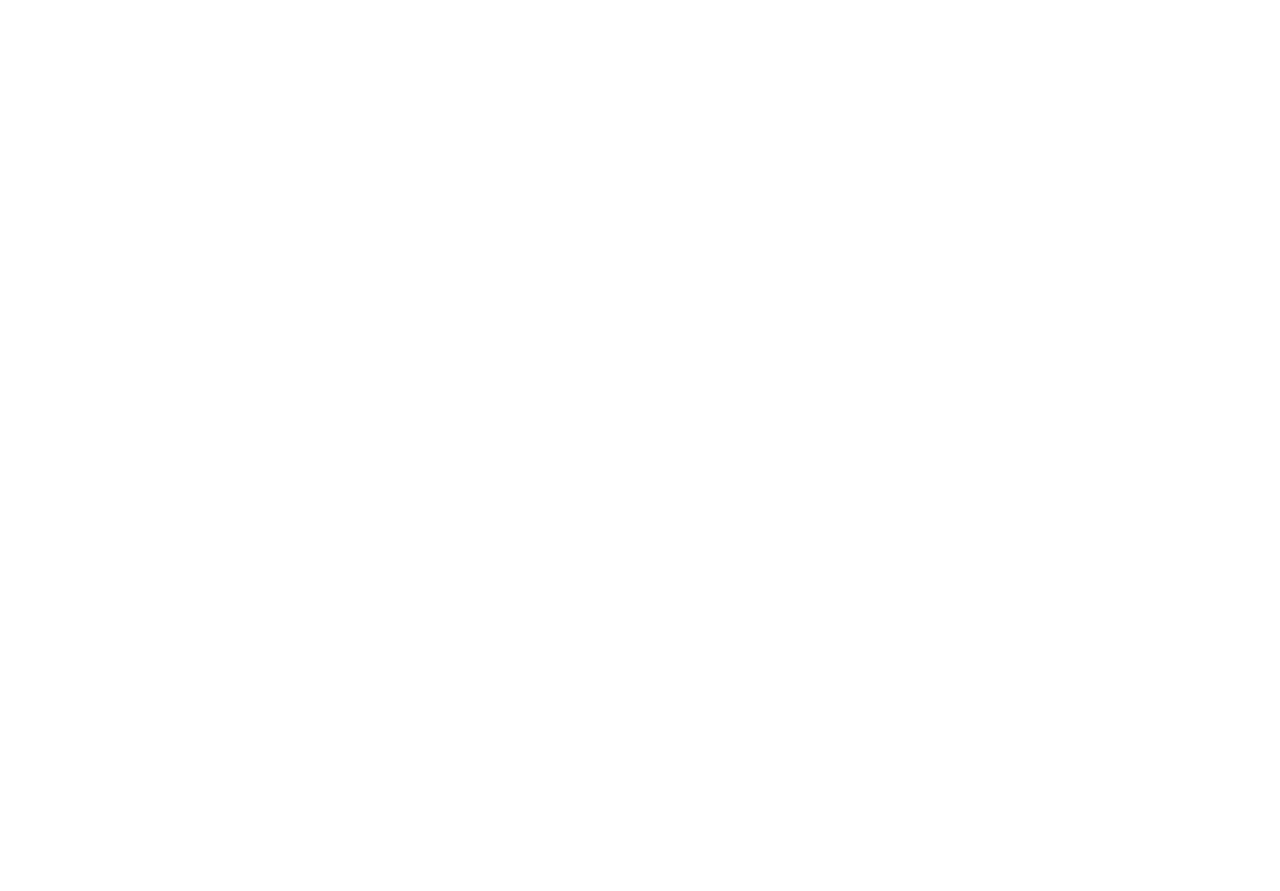
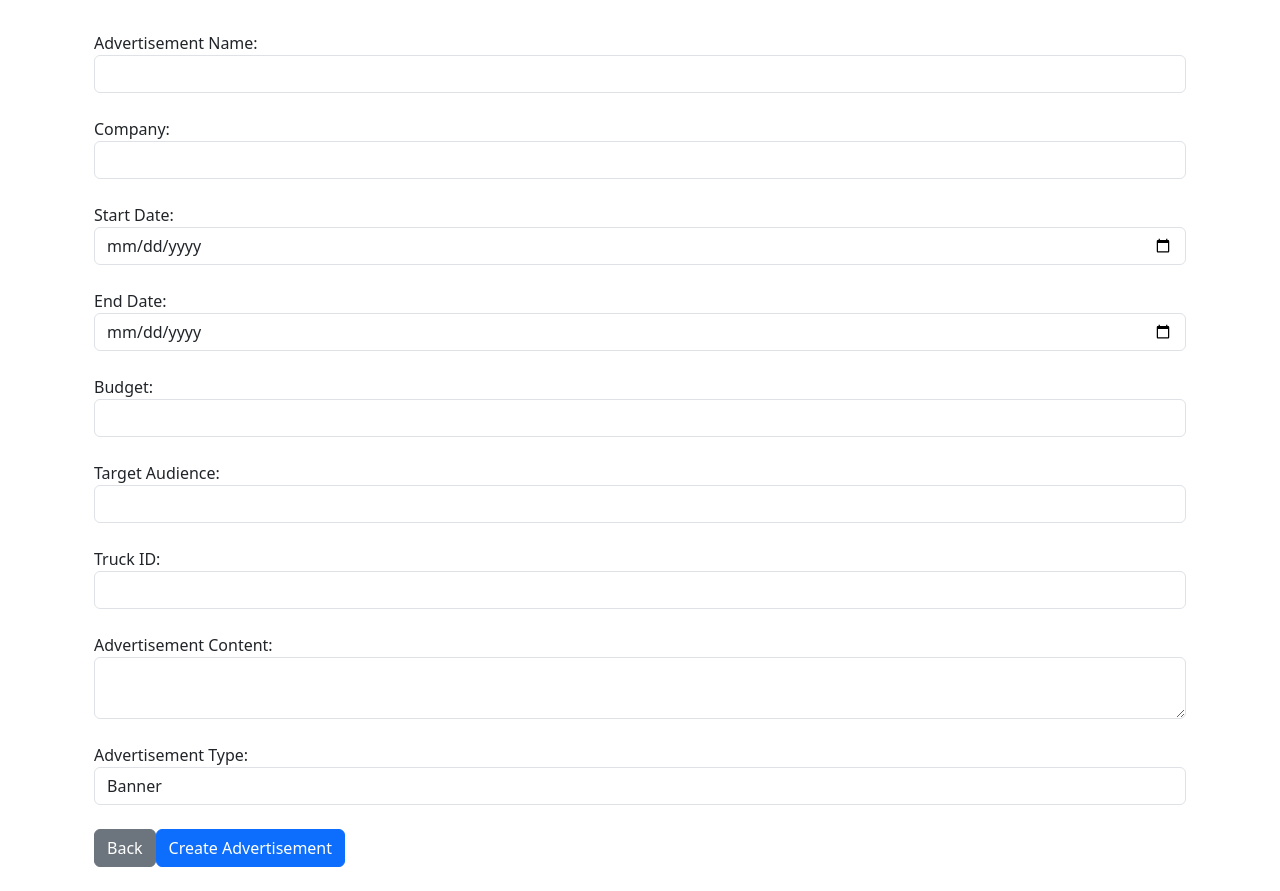
Before and after one commit to imohammedz/camion-frontend, a React (Vite) app: page /create-advertisement in a window 1280 px wide. Before the commit this address had no page. Shown: the part 169-1060 px from the top of the page. Before the commit the page ends 800 px from the top, so only its background shows below. Built offline with nearby package versions, Linux system fonts and the light colour scheme.

Commit message:
Initial commit for Adversitement management

```diff
--- a/src/App.tsx
+++ b/src/App.tsx
@@ -5,6 +5,7 @@
 import IntroPage from "./components/IntroPage";
 import CreateOrderPage from "./components/CreateOrderPage"; // Import the new page
 import CreateFleetPage from "./components/CreateFleetPage";
+import CreateAdvertisementPage from "./components/CreateAdvertisementPage";
 
 import "./App.css";
 
@@ -16,6 +17,11 @@
         <Route path="/" element={<IntroPage />} />
         <Route path="/create-order" element={<CreateOrderPage />} />
         <Route path="/create-fleet" element={<CreateFleetPage />} />
+        <Route
+          path="/create-advertisement"
+          element={<CreateAdvertisementPage />}
+        />
+        {/* Other routes */}
       </Routes>
     </Router>
   );
--- /dev/null
+++ b/src/components/CreateAdvertisementPage.tsx
@@ -0,0 +1,145 @@
+// src/components/CreateAdvertisementPage.tsx
+import React, { useState } from "react";
+import { useNavigate } from "react-router-dom";
+
+const CreateAdvertisementPage: React.FC = () => {
+  const [adName, setAdName] = useState("");
+  const [company, setCompany] = useState("");
+  const [startDate, setStartDate] = useState("");
+  const [endDate, setEndDate] = useState("");
+  const [targetAudience, setTargetAudience] = useState("");
+  const [budget, setBudget] = useState("");
+  const [truckId, setTruckId] = useState("");
+  const [adContent, setAdContent] = useState("");
+  const [adType, setAdType] = useState("Banner");
+
+  const navigate = useNavigate();
+
+  const handleSubmit = (e: React.FormEvent) => {
+    e.preventDefault();
+    if (
+      !adName ||
+      !company ||
+      !startDate ||
+      !endDate ||
+      !truckId ||
+      !adContent ||
+      !budget
+    ) {
+      alert("Please fill in all required fields.");
+      return;
+    }
+    alert(`Advertisement "${adName}" created for truck "${truckId}".`);
+    // Further processing logic here
+  };
+
+  return (
+    <div className="container mx-auto p-4">
+      <h1 className="text-2xl font-bold mb-4">Create Advertisement</h1>
+      <form onSubmit={handleSubmit}>
+        {/* Advertisement Details */}
+        <div className="form-group mb-4">
+          <label>Advertisement Name:</label>
+          <input
+            type="text"
+            className="form-control"
+            value={adName}
+            onChange={(e) => setAdName(e.target.value)}
+          />
+        </div>
+        <div className="form-group mb-4">
+          <label>Company:</label>
+          <input
+            type="text"
+            className="form-control"
+            value={company}
+            onChange={(e) => setCompany(e.target.value)}
+          />
+        </div>
+        <div className="form-group mb-4">
+          <label>Start Date:</label>
+          <input
+            type="date"
+            className="form-control"
+            value={startDate}
+            onChange={(e) => setStartDate(e.target.value)}
+          />
+        </div>
+        <div className="form-group mb-4">
+          <label>End Date:</label>
+          <input
+            type="date"
+            className="form-control"
+            value={endDate}
+            onChange={(e) => setEndDate(e.target.value)}
+          />
+        </div>
+        <div className="form-group mb-4">
+          <label>Budget:</label>
+          <input
+            type="number"
+            className="form-control"
+            value={budget}
+            onChange={(e) => setBudget(e.target.value)}
+          />
+        </div>
+        <div className="form-group mb-4">
+          <label>Target Audience:</label>
+          <input
+            type="text"
+            className="form-control"
+            value={targetAudience}
+            onChange={(e) => setTargetAudience(e.target.value)}
+          />
+        </div>
+
+        {/* Truck and Content Details */}
+        <div className="form-group mb-4">
+          <label>Truck ID:</label>
+          <input
+            type="text"
+            className="form-control"
+            value={truckId}
+            onChange={(e) => setTruckId(e.target.value)}
+          />
+        </div>
+        <div className="form-group mb-4">
+          <label>Advertisement Content:</label>
+          <textarea
+            className="form-control"
+            value={adContent}
+            onChange={(e) => setAdContent(e.target.value)}
+          />
+        </div>
+        <div className="form-group mb-4">
+          <label>Advertisement Type:</label>
+          <select
+            className="form-control"
+            value={adType}
+            onChange={(e) => setAdType(e.target.value)}
+          >
+            <option value="Banner">Banner</option>
+            <option value="Digital">Digital</option>
+            <option value="Wrap">Wrap</option>
+          </select>
+        </div>
+
+        {/* Action Buttons */}
+        <div className="flex justify-between">
+          <button
+            type="button"
+            className="btn btn-secondary"
+            onClick={() => navigate("/")}
+          >
+            Back
+          </button>
+          <button type="submit" className="btn btn-primary">
+            Create Advertisement
+          </button>
+        </div>
+      </form>
+    </div>
+  );
+};
+
+export default CreateAdvertisementPage;
--- a/src/components/IntroPage.tsx
+++ b/src/components/IntroPage.tsx
@@ -29,7 +29,7 @@
         <OptionCard
           title="Advertisement Management"
           description="Manage your advertisements."
-          onClick={() => alert("Navigate to Advertisement Management")}
+          onClick={() => navigate("/create-advertisement")} // Navigate to the create advertisement page
         />
       </div>
     </div>
```
